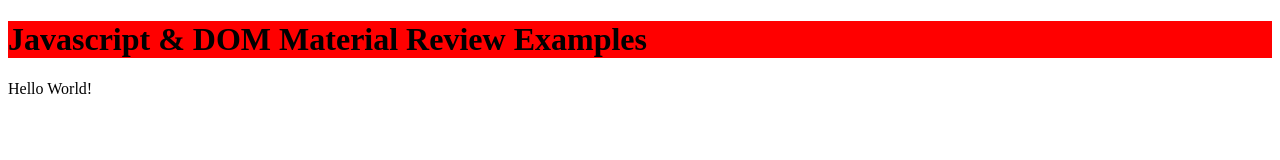
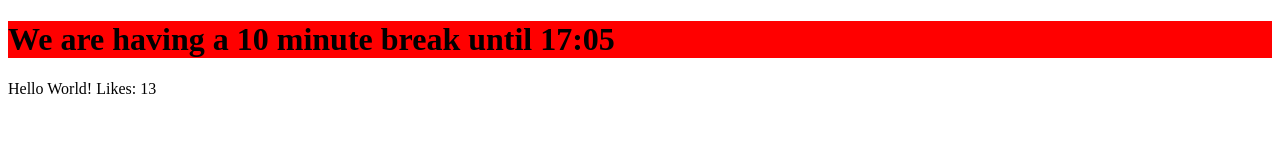
Before and after one commit to 123skyway/sah-js-examples-april-13, a plain HTML site: page index.html in a window 1280 px wide. Drawn offline with nearby package versions, Linux system fonts and the light colour scheme.

Commit message:
update second part

```diff
--- a/index.html
+++ b/index.html
@@ -8,7 +8,8 @@
 </head>
 <body>
   <h1>Javascript & DOM Material Review Examples</h1>
-  <p>Hello World!</p>
+  <p>Hello World! Likes: <span>13</span></p>
+  <script src="https://code.jquery.com/jquery-3.5.0.min.js"></script>
   <script src="scripts.js"></script>
 </body>
 </html>
--- a/scripts.js
+++ b/scripts.js
@@ -2,6 +2,8 @@
 
 console.log(name + "'s apples");
 console.log('Hello world!');
+
+$('h1').text('We are having a 10 minute break until 17:05');
 
 // This a JavaScript comment
 
```
